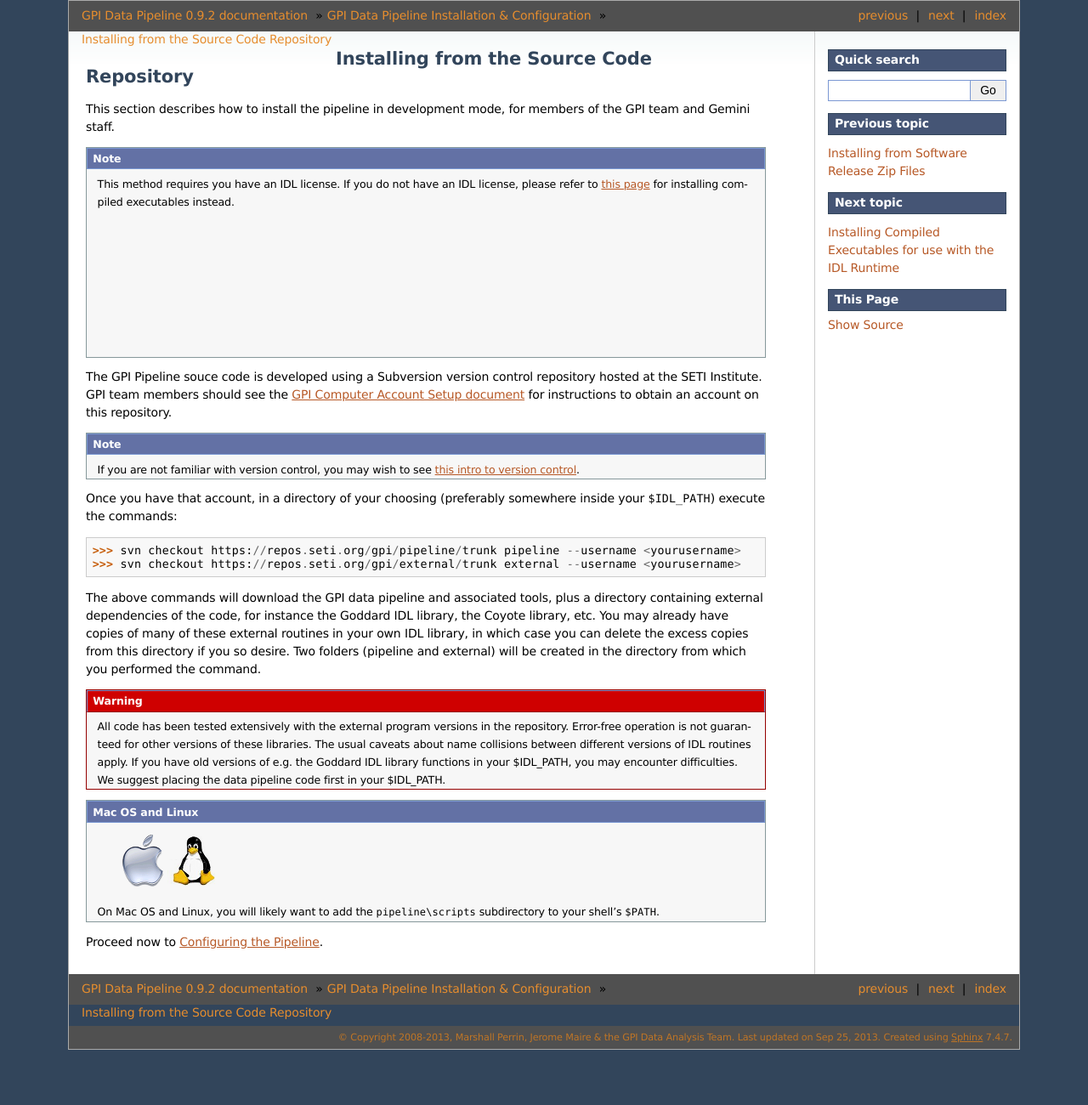
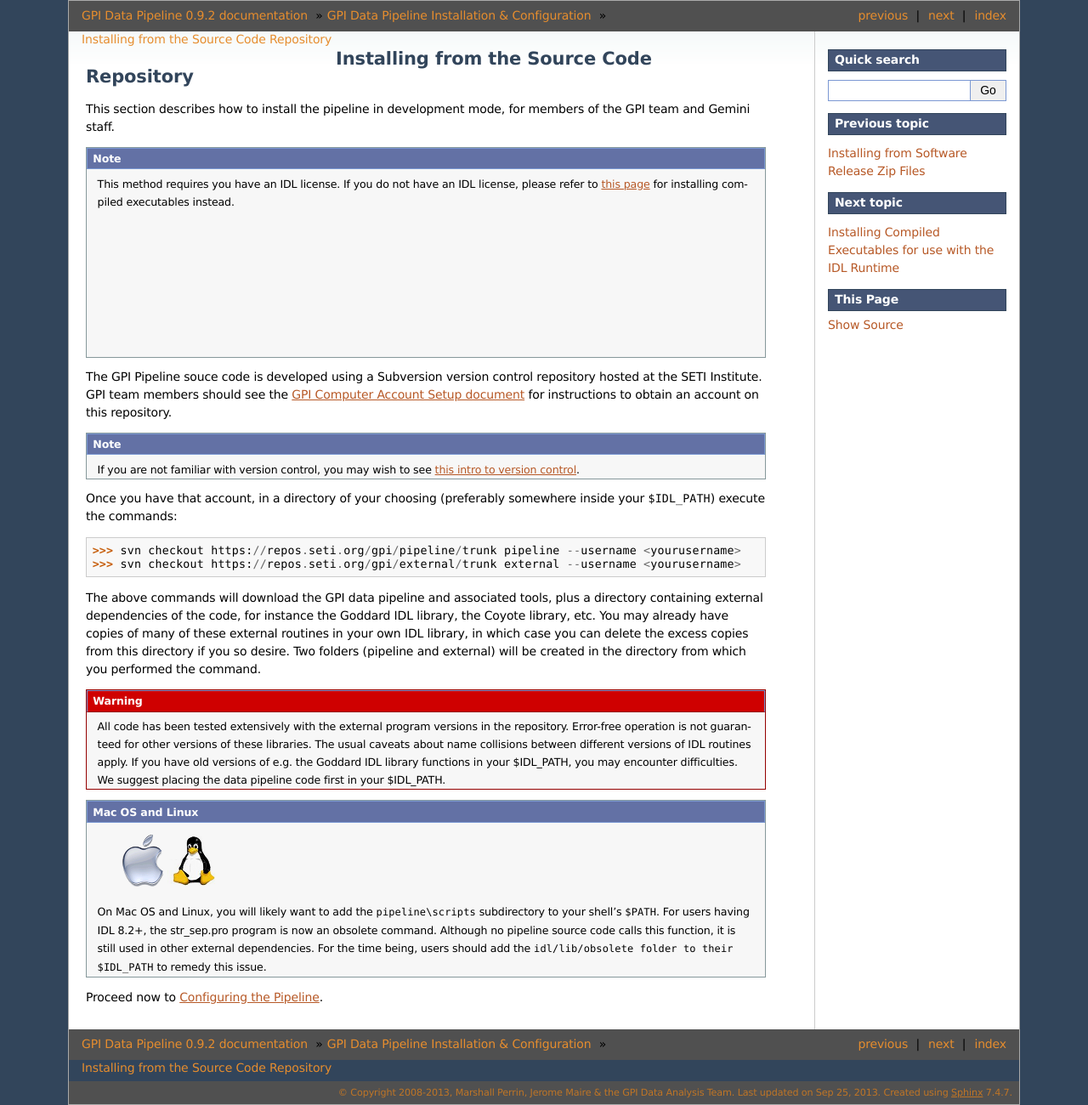
Before and after one commit to geminiplanetimager/gpi_pipeline, a Sphinx documentation site: the page built from documentation/installation/install_from_repos.rst, in a window 1280 px wide. Shown: the whole page at 85% size. Built offline with Sphinx 7.4.7, drawn with Linux system fonts in a browser that asks for light colours; formulas are drawn with MathJax 3; before the commit the page ends 1235 px from its top, so only the background shows below that.

Commit message:
added piece about str_sep to install_from_repos.rst

```diff
--- a/documentation/installation/install_from_repos.rst
+++ b/documentation/installation/install_from_repos.rst
@@ -46,7 +46,7 @@
     .. image:: icon_linux2.png
 
   On Mac OS and Linux, you will likely want to add the ``pipeline\scripts`` subdirectory
-  to your shell's ``$PATH``.
+  to your shell's ``$PATH``. For users having IDL 8.2+, the str_sep.pro program is now an obsolete command. Although no pipeline source code calls this function, it is still used in other external dependencies. For the time being, users should add the ``idl/lib/obsolete folder to their`` ``$IDL_PATH`` to remedy this issue.
 
 
 Proceed now to :ref:`configuring`.
```
